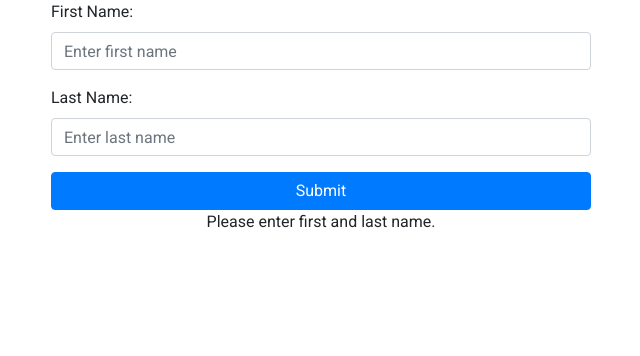
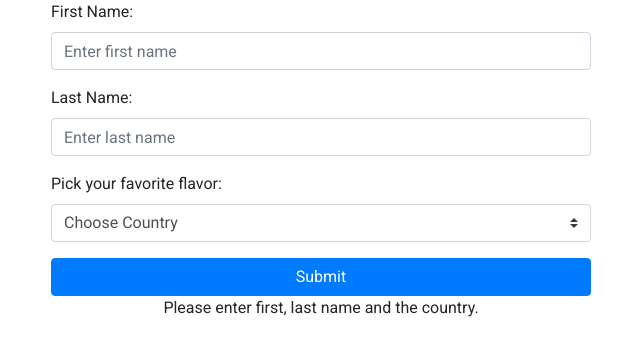
Before and after one commit to amrit-gandhi-ltts/react-demo-app, a React (Create React App) app: page / in a window 1280 px wide. Shown: the top 356 px of the page, without its empty margins (319-959 px from the left). Built offline with nearby package versions, Linux system fonts and the light colour scheme.

Commit message:
added a select option to the form

```diff
--- a/src/components/Forms/BasicForm.js
+++ b/src/components/Forms/BasicForm.js
@@ -44,6 +44,18 @@ class BasicForm extends Component {
                                         placeholder="Enter last name"
                                         onChange={ this.changeHandler } />
                                 </div>
+                                <div className="form-group">
+                                    <label>Pick your favorite flavor: </label>
+                                    <select className="custom-select form-control"
+                                        name="options"
+                                        onChange={ this.changeHandler }>
+                                            <option value="">Choose Country</option>
+                                            <option value="India">India</option>
+                                            <option value="US">US</option>
+                                            <option value="Russia">Russia</option>
+                                            <option value="Germany">Germany</option>
+                                    </select>
+                                </div>
                                 <button type="submit"
                                     className="btn btn-primary btn-block"
                                     onClick={ this.submitForm }>Submit</button>
--- a/src/components/Forms/NameForm.js
+++ b/src/components/Forms/NameForm.js
@@ -17,11 +17,11 @@ class NameForm extends Component {
 
         if(this.state.fields.firstName && this.state.fields.lastName) {
         sentence = <p className="text-center">
-                        First name is <strong>{ this.state.fields.firstName.toUpperCase() }</strong> and last name is <strong>{ this.state.fields.lastName.toUpperCase() }</strong>.
+                        Person's name is <strong>{ this.state.fields.firstName.toUpperCase() } { this.state.fields.lastName.toUpperCase() }</strong> and he is from <strong>{ this.state.fields.options.toUpperCase() }.</strong>.
                     </p>
         } else {
         sentence = <p className="text-center">
-                        Please enter first and last name.
+                        Please enter first, last name and the country.
                     </p>
         }
 
```
